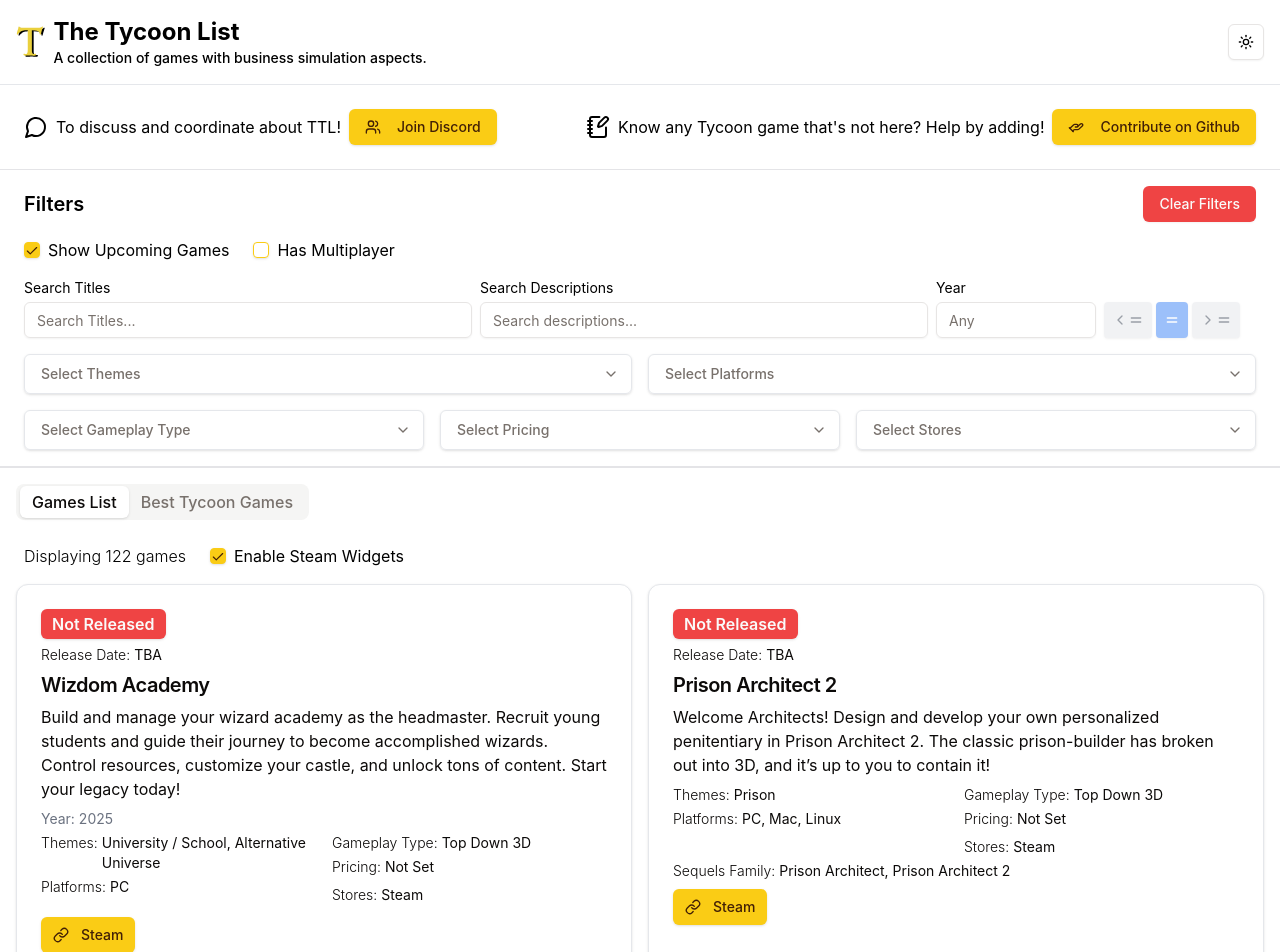
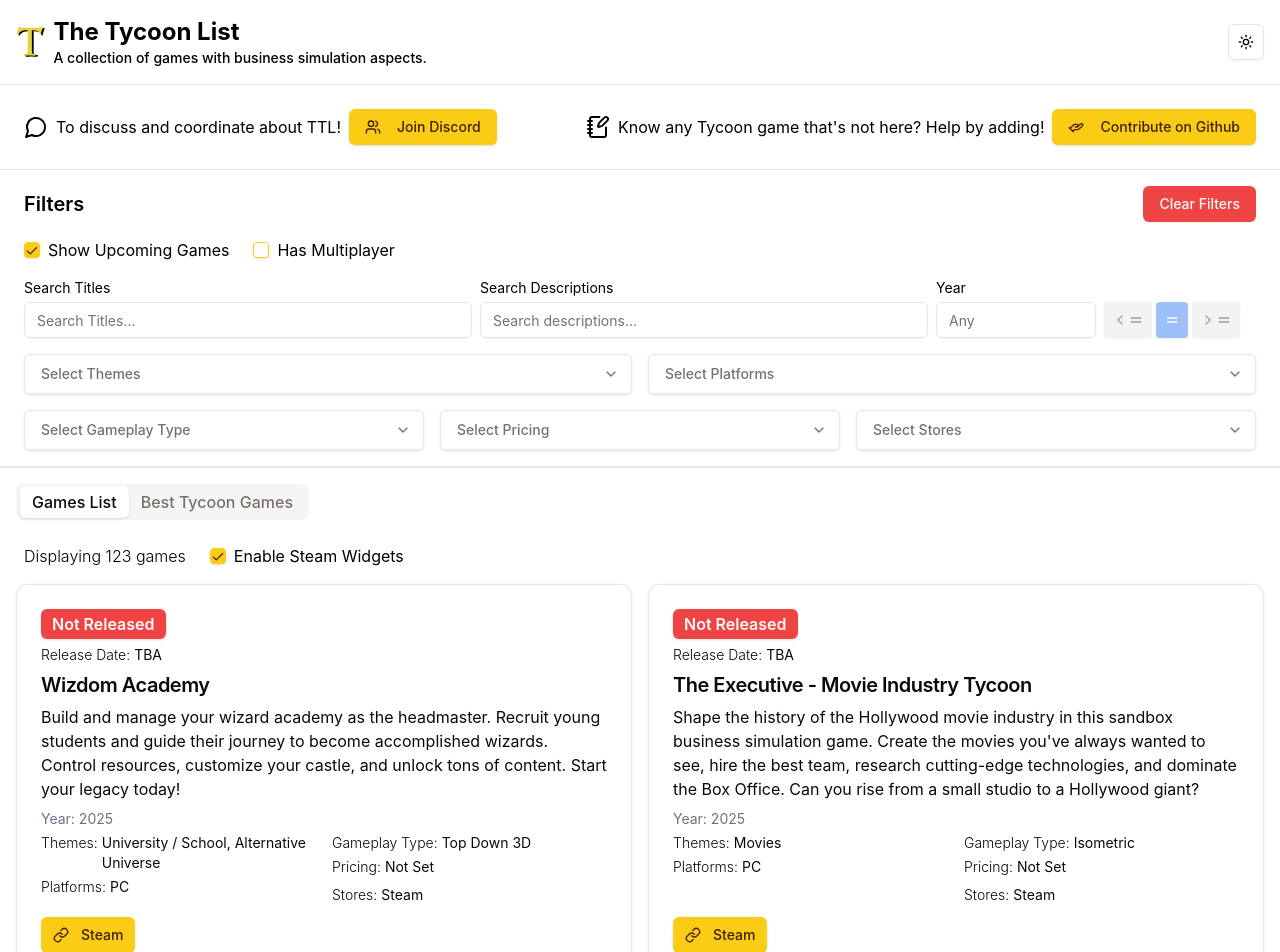
Before and after one commit to loststargames/the-tycoon-list, a React (Vite) app: page / in a window 1280 px wide. Shown: the top 952 px of the page. Built offline with nearby package versions, Linux system fonts and the light colour scheme.

Commit message:
Update gamesT.ts
Added The Executive

```diff
--- a/src/data/games/gamesT.ts
+++ b/src/data/games/gamesT.ts
@@ -219,4 +219,21 @@
     gameplayType: [GameplayType.TopDown2D],
     pricing: [Pricing.MoreThan10LessThan30],
   },
+	{
+    title: "The Executive - Movie Industry Tycoon",
+    description: "Shape the history of the Hollywood movie industry in this sandbox business simulation game. Create the movies you've always wanted to see, hire the best team, research cutting-edge technologies, and dominate the Box Office. Can you rise from a small studio to a Hollywood giant?",
+    releaseDate: "TBA",
+    year: 2025,
+    themes: [Theme.Movies],
+    platforms: [Platform.PC],
+    stores: [Store.Steam],
+    links: [
+      {
+        url: "https://store.steampowered.com/app/2315430/?utm_source=TycoonList",
+        name: Store.Steam,
+      },
+    ],
+    gameplayType: [GameplayType.Isometric],
+    pricing: [Pricing.NotSet],
+	},
 ];
```
